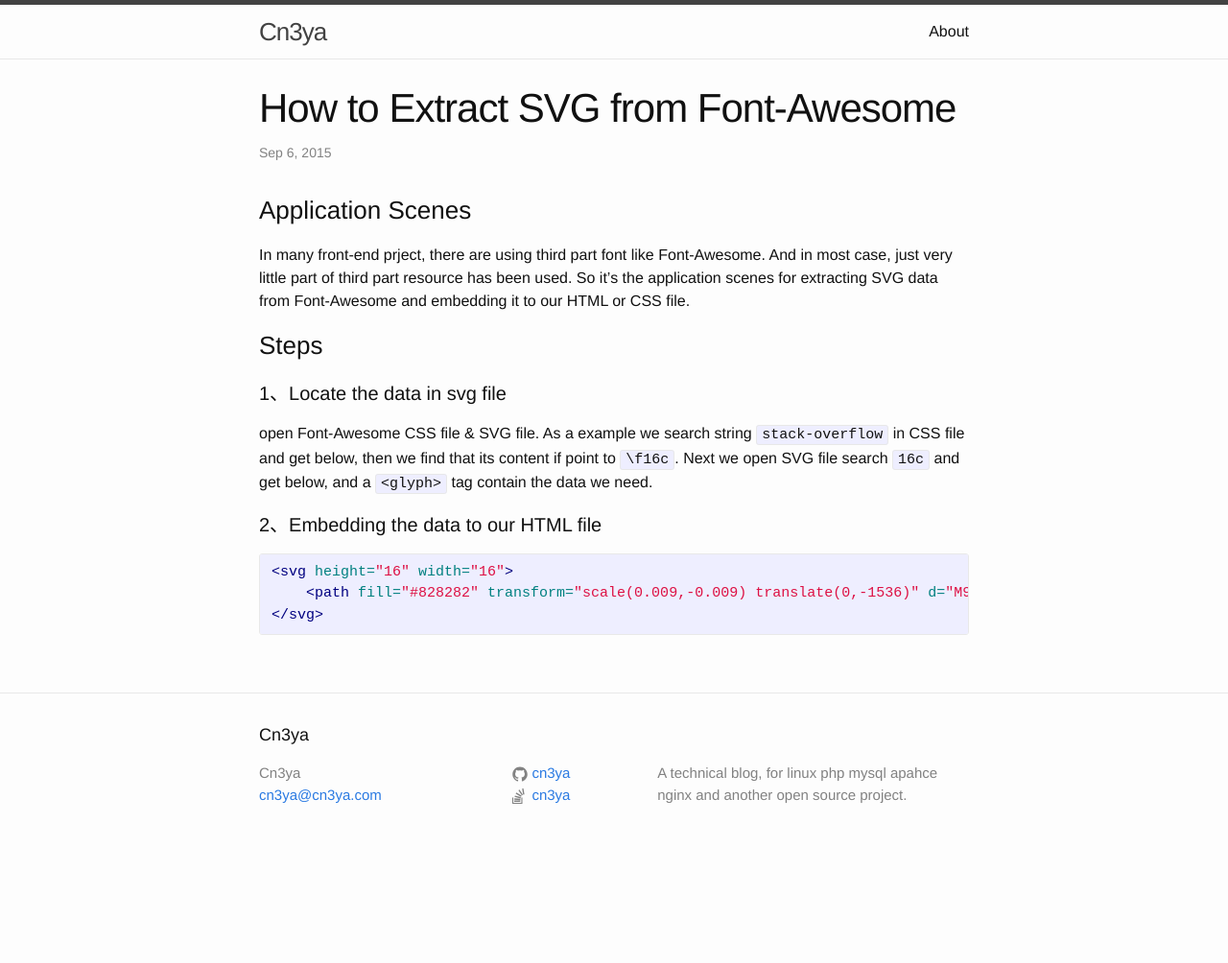
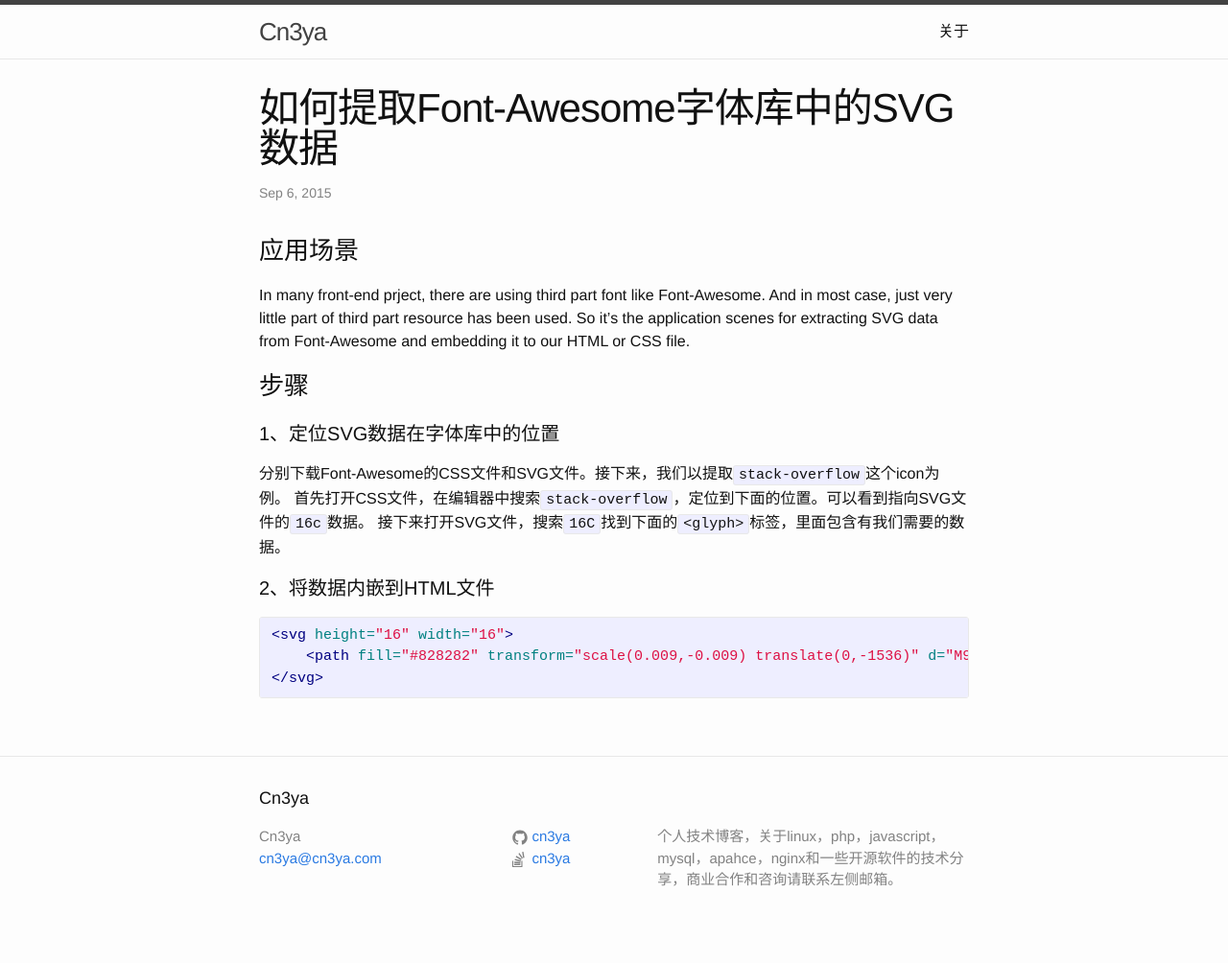
Before and after one commit to cn3ya/cn3ya.github.io, a Jekyll site: the page built from _posts/2015-09-06-How-to-Extract-SVG-from-Font-Awesome.markdown, in a window 1280 px wide. Shown: the whole page at 96% size. Built offline with Jekyll 4.4.1, drawn with Linux system fonts in a browser that asks for light colours; comment, search, counter and statistics services are not loaded; before the commit the page ends 915 px from its top, so only the background shows below that.

Commit message:
改成中文

```diff
--- a/_config.yml
+++ b/_config.yml
@@ -2,7 +2,7 @@
 title: Cn3ya
 email: cn3ya@cn3ya.com
 description: > # this means to ignore newlines until "baseurl:"
-  A technical blog, for linux php mysql apahce nginx and another open source project.
+  个人技术博客，关于linux，php，javascript，mysql，apahce，nginx和一些开源软件的技术分享，商业合作和咨询请联系左侧邮箱。
 baseurl: "" # the subpath of your site, e.g. /blog/
 url: "http://www.cn3ya.com" # the base hostname & protocol for your site
 github_username:  cn3ya
--- a/_posts/2015-09-06-How-to-Extract-SVG-from-Font-Awesome.markdown
+++ b/_posts/2015-09-06-How-to-Extract-SVG-from-Font-Awesome.markdown
@@ -1,19 +1,21 @@
 ---
 layout: post
-title:  "How to Extract SVG from Font-Awesome"
+title:  "如何提取Font-Awesome字体库中的SVG数据"
 date:   2015-09-06 13:21:30
 categories: HTML CSS front-end browser
 ---
 
-###Application Scenes
+###应用场景
 In many front-end prject, there are using third part font like Font-Awesome. And in most case, just very little part of third part resource has been used. So it's the application scenes for extracting SVG data from Font-Awesome and embedding it to our HTML or CSS file.
 
-###Steps
+###步骤
 
-####1、Locate the data in svg file
-open Font-Awesome CSS file & SVG file. As a example we search string `stack-overflow` in CSS file and get below, then we find that its content if point to `\f16c`. Next we open SVG file search `16c` and get below, and a `<glyph>` tag contain the data we need.
+####1、定位SVG数据在字体库中的位置
+分别下载Font-Awesome的CSS文件和SVG文件。接下来，我们以提取`stack-overflow`这个icon为例。
+首先打开CSS文件，在编辑器中搜索`stack-overflow`，定位到下面的位置。可以看到指向SVG文件的`16c`数据。
+接下来打开SVG文件，搜索`16C`找到下面的`<glyph>`标签，里面包含有我们需要的数据。
 
-####2、Embedding the data to our HTML file
+####2、将数据内嵌到HTML文件
 
 {% highlight html %}
 <svg height="16" width="16">
--- a/about.md
+++ b/about.md
@@ -1,6 +1,6 @@
 ---
 layout: page
-title: About
+title: 关于
 permalink: /about/
 ---
 
```
